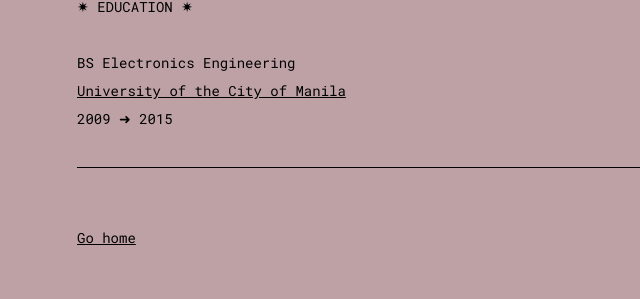
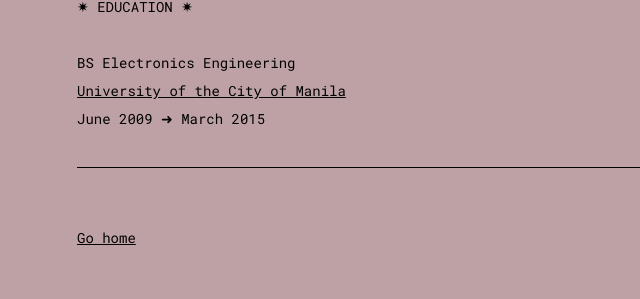
Before and after one commit to comoballar/phoemelaballaran.github.io, a Jekyll site: the page built from resume.md, in a window 1280 px wide. Shown: the part 1068-1367 px from the top of the page, without its empty margins (43-683 px from the left). Built offline with Jekyll 4.4.1, drawn with Linux system fonts in a browser that asks for light colours.

Commit message:
Update resume.md

```diff
--- a/resume.md
+++ b/resume.md
@@ -26,4 +26,4 @@
 <br>
 <br>BS Electronics Engineering
 <br><a href="https://plm.edu.ph" target="_blank">University of the City of Manila</a>
-<br>2009 ➜ 2015
+<br>June 2009 ➜ March 2015
```
